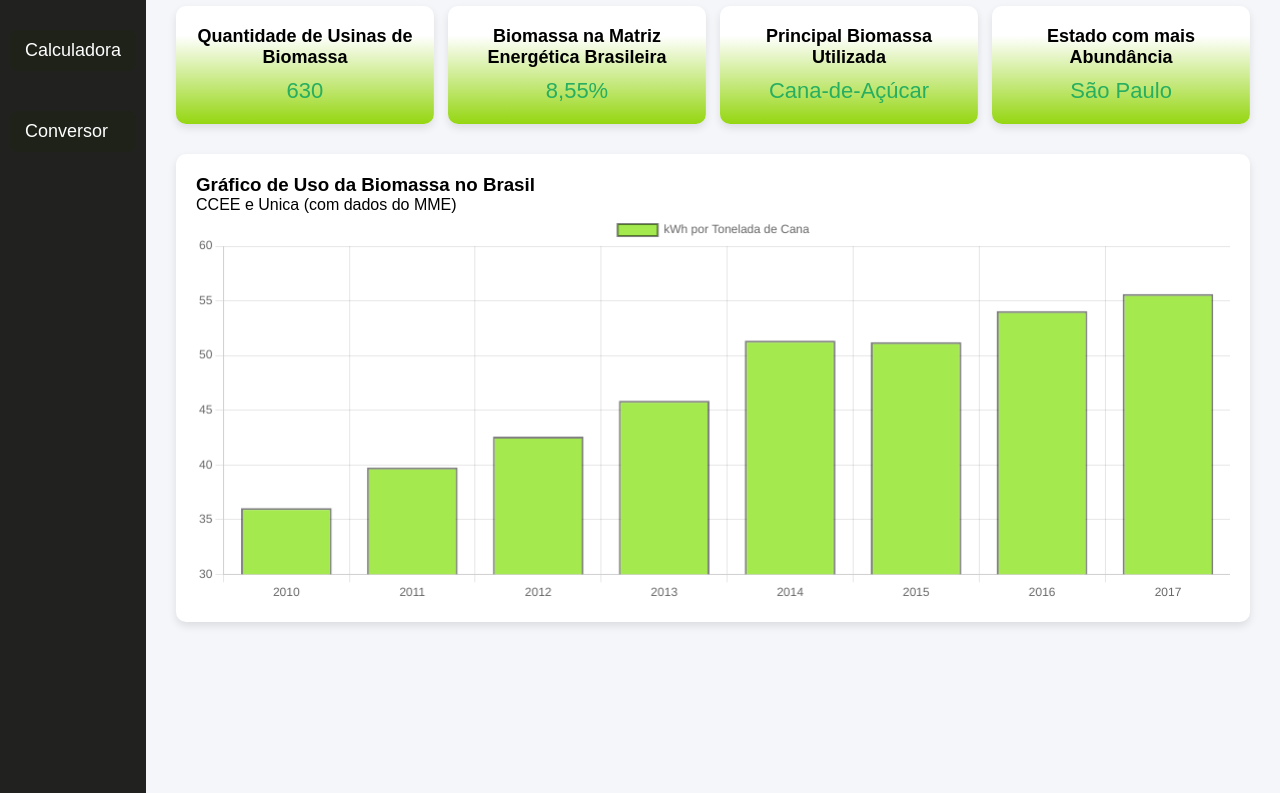
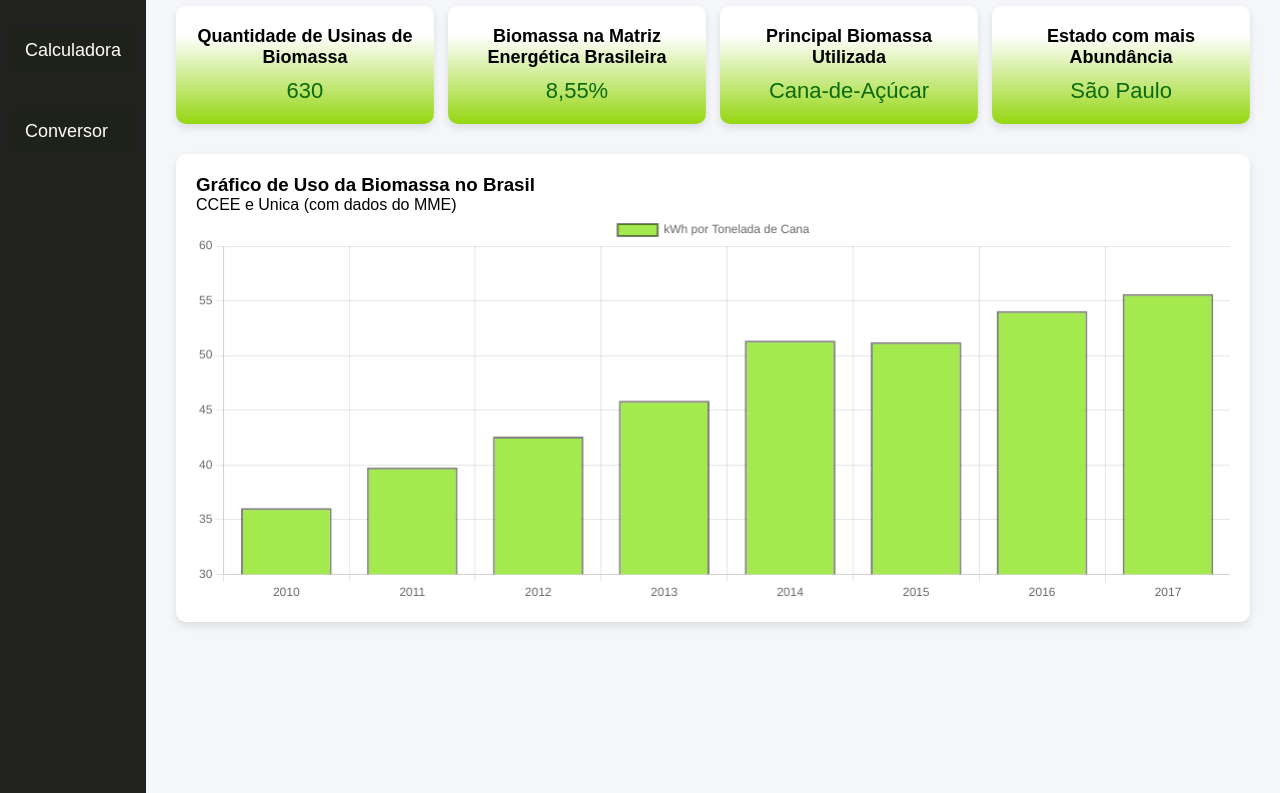
Before and after one commit to alecsandermoraes/biomassa, an Electron app: page pages/dashboard.html in a window 1280 px wide. Shown: the part 135-928 px from the top of the page. Drawn offline with nearby package versions, Linux system fonts and the light colour scheme.

Commit message:
Color of 'p' of the Cards on The Dashboard

```diff
--- a/styles/dashboard.css
+++ b/styles/dashboard.css
@@ -108,7 +108,7 @@ body {
 
 .card p {
     font-size: 22px;
-    color: #27ae60;
+    color: #0b6a0c;
 }
 
 /* Gráfico simulado */
```
